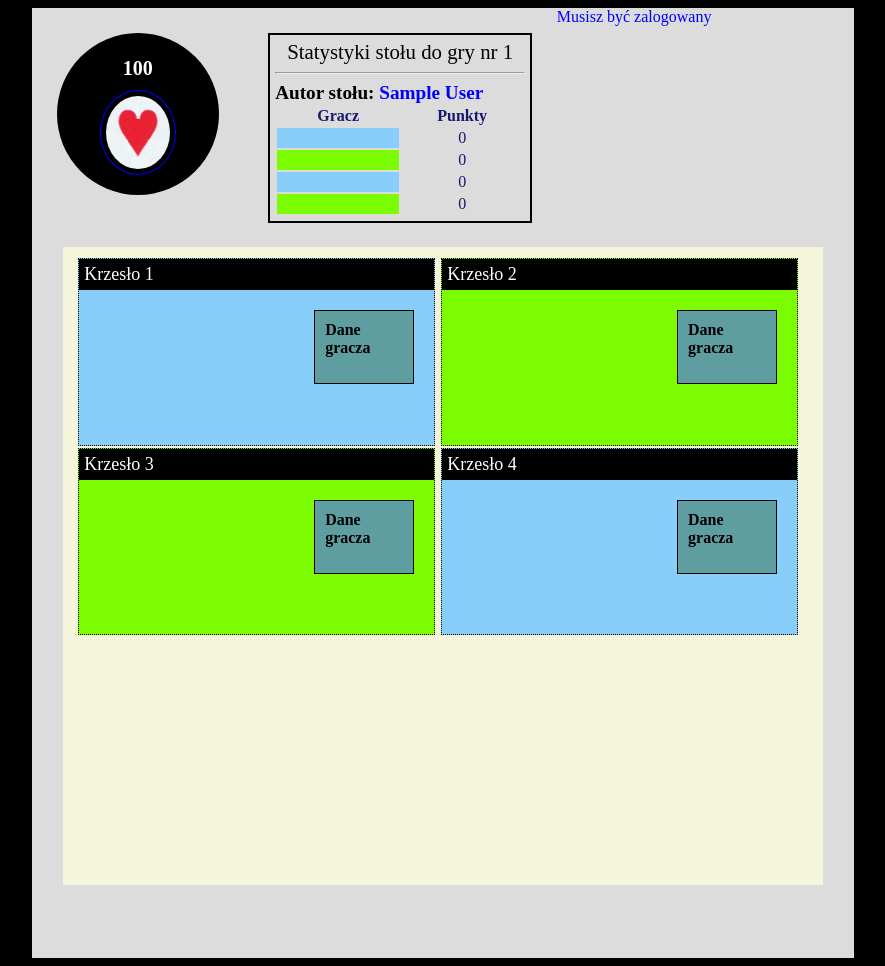
After one commit to AndyWolfNo1/gra_w_tysiaca, a Flask app: template gra_w_tysiaca/templates/table.html in a window 1280 px wide. The commit adds this page. Shown: the whole page, without its empty margins (197-1082 px from the left). Run offline with Flask 2, Linux system fonts and the light colour scheme; the template is opened without the code that fills it: most values are stand-ins (such as "Sample title", 1, 10 or a date in 2020); data that the repository does not hold is empty; parts of the project's set-up code (start-up, migrations or seed data) failed here and were passed over; some libraries are stand-ins or nearby versions.

Commit message:
Dodano autoryzację, bdowa interfejsu

```diff
--- a/gra_w_tysiaca/__init__.py
+++ b/gra_w_tysiaca/__init__.py
@@ -2,6 +2,8 @@ from flask import Flask
 from flask import render_template
 from flask import request
 from flaskext.mysql import MySQL
+from flask import url_for, session, redirect, escape
+from hashlib import md5
 
 
 # app.static_folder = 'static'
@@ -12,5 +14,6 @@ app.config['MYSQL_DATABASE_USER'] = 'root'
 app.config['MYSQL_DATABASE_PASSWORD'] = ''
 app.config['MYSQL_DATABASE_DB'] = 'tysiac'
 app.config['MYSQL_DATABASE_HOST'] = 'localhost'
+app.secret_key = 'asd1d4w9f21d13dlo6zd1f4lb6j2vne6la5'
 mysql.init_app(app)
 from gra_w_tysiaca import views
--- a/gra_w_tysiaca/static/style.css
+++ b/gra_w_tysiaca/static/style.css
@@ -26,20 +26,48 @@ img {
 #container {
 	margin-left:auto;
 	margin-right:auto;
-	background:#354f5d;
-	height:850px;
+	background:#DCDCDC;
+	height:950px;
 	width:65%;
 }
 
-#players {
+.players {
 	border:1px dotted black;
 	float:left;
-	height:33.3%;
-	width:49.7%;
+	height:30%;
+	width:48%;
+	margin:1px;
+	margin-left:5px;
+}
+
+#chair1 {
+	background:#87CEFA;
+}
+
+#chair2 {
+	background:#7CFC00;
+}
+
+#chair3 {
+	background:#7CFC00;
+}
+
+#chair4 {
+	background:#87CEFA;
 }
 
 #clear {
 	clear:both;
+}
+
+#dane_gracza {
+	float:right;
+	margin:20px;
+	color:black;
+	border:1px solid black;
+	background:#5F9EA0;
+	padding:10px;
+	width:22%;
 }
 
 #table {
@@ -50,6 +78,14 @@ img {
 	height:98.2%;
 }
 
+#stoly {
+	float:left;
+	width:30%;
+	border:1px dotted blue;
+	font-size:20px;
+	padding-bottom:30px;
+}
+
 #name_player {
 	border:1px dotted black;
 	padding:10px;
@@ -58,11 +94,13 @@ img {
 }
 
 #blat {
-	width:200px;
-	height:37.3%;
+	width:90%;
+	height:65%;
 	margin-left:auto;
 	margin-right:auto;
 	/* border: 2px double yellow; */
+	background:#F5F5DC;
+	padding:10px;
 }
 
 #card_blat {
@@ -81,6 +119,9 @@ img {
 #card_mus {
 	float:left;
 	width:10%;
+	margin:5px;
+	margin-top:8px;
+
 }
 
 #cards {
@@ -88,7 +129,7 @@ img {
 	margin-left:25%;
 }
 
-#licit {
+#user_log {
 	position:absolute;
 	left:90px;
 	top:80px;
@@ -96,20 +137,28 @@ img {
 	border:1px dotted red;
 	height:18%;
 	width:10%;
+	padding:1%;
 }
 
 #musik {
-	position:absolute;
-	left:90px;
-	top:250px;
-	/* border: 1px dotted red; */
-	height:18%;
-	width:10%;
-	/* display:none; */
+	float:right;
+	padding:30px;
 }
 
-#licytacja {
+#interaction {
+	float:left;
+	padding:30px;
+	margin:30px;
+}
+
+#licit {
 	border:1px dotted black;
 	color:white;
-	margin:3px;
+	width: 160px;
+	height:160px;
+	margin:3%;
+	background:black;
+	float:left;
+	border-radius: 50%;
+	font-size: 20px;
 }
--- a/gra_w_tysiaca/templates/klasyfikacja.html
+++ b/gra_w_tysiaca/templates/klasyfikacja.html
@@ -11,7 +11,7 @@
 				<th>Points</th>
 			</tr>
 			{%for i in range(ile)%}
-				<tr><td>{{data[i][0]}}</td><td>{{data[i][1]}}</td><td>{{data[i][2]}}</td></tr>
+				<tr><td>{{data[i][0]}}</td><td>{{data[i][1]}}</td><td>{{data[i][4]}}</td></tr>
 			{%endfor%}
 		</table>
 	</center>
--- /dev/null
+++ b/gra_w_tysiaca/templates/table.html
@@ -0,0 +1,186 @@
+<!doctype html>
+<html>
+<head>
+	<title>Stół do gry: {{table_id}}</title>
+	<link rel="stylesheet" href="../static/style.css" />
+</head>
+<body>
+{% if 'username' in session: %}
+<div style="margin-top:50px; margin-left:30px;">
+		<li style="font-size:1.2em; color:blue;">{{session['username']}}</li>
+</div>
+<div id="clear"></div>
+{% endif %}
+
+<div id="container">
+
+<div id="licit">
+	<div>
+		<div id="licytacja"><center><b><br>100</b></center></div>
+		<center><img src="../static/image/kier.jpg" style="border-radius: 50%; border: 1px solid blue; padding: 5px; width: 40%; margin:5px; margin-top:10px;"></center>
+	</div>
+</div>
+<div style="float:left; margin:3%; padding:5px; border:2px solid black;">
+	<center><span style="color:black; font-size:1.3em;">Statystyki stołu do gry nr {{table_id}}</span></center>
+	<hr></hr>
+	<span style="color:black; font-size:1.2em;"><b>Autor stołu:<span style="color:blue"> {{author}} </span></b></span>
+	<TABLE style="color:#191970;">
+		<TR><TH WIDTH=120>Gracz</TH><TH WIDTH=120>Punkty</TH></TR>
+
+		<TR>
+			<TD style="padding-left:17%; background:#87CEFA;">{% for i in table_players: %}
+					{% if i[2] == 1 %}
+					{{ i[1] | capitalize}}
+					{% endif %}
+				{% endfor %}</TD><TD><center>0</center></TD>
+		</TR>
+		<TR>
+			<TD style="padding-left:17%; background:#7CFC00;">{% for i in table_players: %}
+					{% if i[2] == 2 %}
+					{{ i[1] | capitalize}}
+					{% endif %}
+				{% endfor %}</TD><TD><center>0</center></TD>
+		</TR>
+		<TR>
+			<TD style="padding-left:17%; background:#87CEFA;">{% for i in table_players: %}
+					{% if i[2] == 3 %}
+					{{ i[1] | capitalize}}
+					{% endif %}
+				{% endfor %}</TD><TD><center>0</center></TD>
+		</TR>
+		<TR>
+			<TD style="padding-left:17%; background:#7CFC00;">{% for i in table_players: %}
+					{% if i[2] == 4 %}
+					{{ i[1] | capitalize}}
+					{% endif %}
+				{% endfor %}</TD><TD><center>0</center></TD>
+		</TR>
+	</TABLE>
+</div>
+{% if int_chairs != 4: %}
+		{% if 'username' in session: %}
+		<form action="" method="post">
+			<div style="float:left; margin:60px; color:black;">
+				krzesło 1<input type="radio" value="1" name="sit_down" {% for i in chairs:%}{% if 1 == i[0]: %}checked disabled checked {% endif %}{% endfor %}><br>
+				krzesło 2<input type="radio" value="2" name="sit_down" {% for i in chairs:%}{% if 2 == i[0]: %}checked disabled checked{% endif %}{% endfor %}><br>
+				krzesło 3<input type="radio" value="3" name="sit_down" {% for i in chairs:%}{% if 3 == i[0]: %}checked disabled checked{% endif %}{% endfor %}><br>
+				krzesło 4<input type="radio" value="4" name="sit_down" {% for i in chairs:%}{% if 4 == i[0]: %}checked disabled checked{% endif %}{% endfor %}><br><br>
+		{% if session['username'] in gracze:%}
+		 Siedzisz
+		{% else %}
+			<button type="submit" style=" font-size:1.2em;">Usiądz</button>
+		{% endif %}
+
+			</div>
+		</form> {% else %} Musisz być zalogowany {% endif %}
+{% endif %}
+
+
+<div id="musik">
+	<div>
+		<!-- <div id="card_mus"> -->
+			<!-- <img src="../static/image/tyl.jpg" style="display://none"> -->
+		<!-- </div> -->
+		<!-- <div id="card_mus"> -->
+			<!-- <img src="../static/image/tyl.jpg" style="//display:none"> -->
+		<!-- </div> -->
+		<!-- <div id="card_mus"> -->
+			<!-- <img src="../static/image/tyl.jpg" style="//display:none"> -->
+		<!-- </div> -->
+		<!-- <div id="card_mus"> -->
+			<!-- <img src="../static/image/tyl.jpg" style="//display:none"> -->
+		<!-- </div> -->
+		<div id="clear"></div>
+	</div>
+</center>
+</div>
+
+
+<div id="interaction">
+{% if int_chairs == 4: %}
+	{% if author == session['username'].capitalize(): %}
+			{% if table %}
+				{{table}}
+			{% else %}
+				<form action="" method="post">
+					<button type="submit" name="run_table" value="true" style=" font-size:1.2em;">Start</button>
+				</form>
+			{% endif %}
+	{% endif %}
+{% endif %}
+
+</div>
+<div id="clear"></div>
+<div id="blat">
+	<div class="players" id="chair1">
+	<div style="background:black; color:white; font-size: 18px; padding:5px;">Krzesło 1</div>
+		{% for i in range(5):%}
+			<!-- <div id="card_mus"><img src="../static/image/tyl.jpg"></div> -->
+		{% endfor %}
+		<div id="dane_gracza">
+			<b>Dane gracza</b><br>
+			<p>
+				{% for i in table_players: %}
+					{% if i[2] == 1 %}
+					{{ i[1] | capitalize}}
+					{% endif %}
+				{% endfor %}
+			</p>
+		</div>
+	</div>
+	<div class="players" id="chair2">
+	<div style="background:black; color:white; font-size: 18px; padding:5px;">Krzesło 2</div>
+		{% for i in range(5):%}
+			<!-- <div id="card_mus"><img src="../static/image/tyl.jpg"></div> -->
+		{% endfor %}
+		<div id="dane_gracza">
+			<b>Dane gracza</b><br>
+			<p>
+				{% for i in table_players: %}
+					{% if i[2] == 2 %}
+					{{ i[1] | capitalize }}
+					{% endif %}
+				{% endfor %}
+			</p>
+		</div>
+
+	</div>
+	<div class="players" id="chair3">
+	<div style="background:black; color:white; font-size: 18px; padding:5px;">Krzesło 3</div>
+		{% for i in range(5):%}
+			<!-- <div id="card_mus"><img src="../static/image/tyl.jpg"></div> -->
+		{% endfor %}
+		<div id="dane_gracza">
+			<b>Dane gracza</b><br>
+			<p>
+				{% for i in table_players: %}
+					{% if i[2] == 3 %}
+					{{ i[1] | capitalize }}
+					{% endif %}
+				{% endfor %}
+			</p>
+		</div>
+	</div>
+	<div class="players" id="chair4">
+	<div style="background:black; color:white; font-size: 18px; padding:5px;">Krzesło 4</div>
+		{% for i in range(5):%}
+			<!-- <div id="card_mus"><img src="../static/image/tyl.jpg"></div> -->
+		{% endfor %}
+		<div id="dane_gracza">
+			<b>Dane gracza</b><br>
+			<p>
+				{% for i in table_players: %}
+					{% if i[2] == 4 %}
+					{{ i[1] | capitalize }}
+					{% endif %}
+				{% endfor %}
+			</p>
+		</div>
+	</div>
+</div>
+<div id="clear"></div>
+</div>
+
+<script type="text/javascript" src="https://code.jquery.com/jquery-2.1.1.min.js"></script>
+</body>
+</html>
--- a/gra_w_tysiaca/views.py
+++ b/gra_w_tysiaca/views.py
@@ -2,34 +2,81 @@ from gra_w_tysiaca import app
 from gra_w_tysiaca import mysql
 from flask import render_template
 from flask import request
-from gra_w_tysiaca.klass.Table import *
-from gra_w_tysiaca.klass.Card import *
+#from gra_w_tysiaca.klass.Table import *
+#from gra_w_tysiaca.klass.Card import *
 from gra_w_tysiaca.klass.Player import *
-from gra_w_tysiaca.klass.Deck import *
-from gra_w_tysiaca.klass.Tactics import *
-from gra_w_tysiaca.klass.test import *
+#from gra_w_tysiaca.klass.Deck import *
+#from gra_w_tysiaca.klass.Tactics import *
+#from gra_w_tysiaca.klass.test import *
 from random import shuffle
 from flask_table import Table, Col
 import jinja2
+from flask import url_for, session, redirect, escape
+from hashlib import md5
 
 
 env = jinja2.Environment(loader=jinja2.FileSystemLoader(['templates/']))
 
 
-@app.route('/')
+@app.route('/',methods = ['POST', 'GET'])
 def start():
-    ready()
-    return render_template( 'start.html' )
-
-@app.route('/register')
-def register():
-    ready()
-    return render_template( 'register.html' )
+    if request.method == 'POST':
+        if request.form["add_table"] == "true":
+            conn = mysql.connect()
+            cur = conn.cursor()
+            to_db = session['username']
+            cur.execute("""INSERT INTO `tables`(`author`, `stan`) VALUES ( %s ,0)""", session['username'].capitalize())
+            data = cur.fetchall()
+            conn.commit()
+            return "Dodano stół"
+    else:
+        return render_template( 'start.html' )
 
 
-@app.route('/player')
-def gracz():
-    return render_template( 'player.html' )
+@app.route('/table/<int:table_id>',methods = ['POST', 'GET'])
+def table(table_id):
+    conn = mysql.connect()
+    cur = conn.cursor()
+    cur.execute("""SELECT `chair` FROM `t_p` WHERE table_ID = %s """, table_id )
+    chairs = cur.fetchall()
+    int_chairs = len(chairs)
+    cur.execute("""SELECT * FROM `t_p` WHERE table_ID = %s """, table_id )
+    gracze = cur.fetchall()
+    cur.execute("""SELECT `author` FROM `tables` WHERE ID = %s  """, table_id )
+    author = cur.fetchall()
+    author = author[0][0]
+    cur.execute("""SELECT * FROM `t_p` WHERE table_ID = %s  """, table_id )
+    table_players = cur.fetchall()
+    buff = []
+    gracze_ogolem = gracze
+    for i in gracze:
+        buff.append(i[1])
+    gracze = buff
+
+    if request.method == 'POST':
+        if request.form["run_table"]:
+            list_playesrs = []
+            return render_template('test2.html', gracze_ogolem=gracze_ogolem)
+
+    if request.method == 'POST':
+        if request.form["sit_down"]:
+            chair = request.form['sit_down']
+            conn = mysql.connect()
+            cur = conn.cursor()
+            table_id = table_id
+            to_db = (session['username'], chair, table_id)
+            cur.execute("""INSERT INTO `t_p`(`name`, `chair`,`table_ID`) VALUES ( %s , %s, %s)""", to_db )
+            conn.commit()
+            return "dodano"
+    else:
+        return render_template('table.html', table_id = table_id,
+                               chairs=chairs,
+                               gracze=gracze,
+                               author=author,
+                               table_players=table_players,
+                               int_chairs=int_chairs,
+                               gracze_ogolem=gracze_ogolem,
+                               )
 
 
 @app.route('/klasyfikacja')
@@ -40,51 +87,93 @@ def klasyfikacja():
     return render_template('klasyfikacja.html', data = data, ile = len(data))
 
 
-@app.route('/test',methods = ['POST', 'GET'])
-def test():
+@app.route('/login',methods = ['POST', 'GET'])
+def login():
+    if 'username' in session:
+        return render_template( 'start.html' )
+
+    error = None
+    error_register = None
+    success_register = None
+    class ServerError(Exception):pass
+
     if request.method == 'POST':
-      table.players[0].name = 'Marek'
-      return render_template("test.html")
-    else:
-        return render_template( 'test.html' )
+        if request.form["action"] == "login":
+            try:
+                conn = mysql.connect()
+                cur = conn.cursor()
+                username_form  = request.form['username']
+                cur.execute("SELECT COUNT(1) FROM gracze WHERE login = '" + username_form +"'")
+
+                if not cur.fetchone()[0]:
+                    raise ServerError('Błędna nazwa użytkownika')
+
+                password_form  = request.form['password']
+                cur.execute("SELECT passwd FROM gracze WHERE login = '" + username_form +"'")
+
+                for row in cur.fetchall():
+                    if md5(password_form.encode('utf-8')).hexdigest() == row[0]:
+                        session['username'] = request.form['username']
+                        return render_template( 'start.html' )
+
+                raise ServerError('Błędne hasło')
+
+            except ServerError as e:
+                error = str(e)
+
+        if request.form["action"] == "register":
+            try:
+                conn = mysql.connect()
+                cur = conn.cursor()
+                name_form = request.form['name']
+                username_form  = request.form['user']
+                password_form  = request.form['pass']
+                hash_password = md5(password_form.encode('utf-8')).hexdigest()
+                to_db = ("", username_form, hash_password, name_form, 0)
+                cur.execute("SELECT COUNT(1) FROM gracze WHERE login = '" + username_form +"'")
+
+                if cur.fetchone()[0]:
+                    raise ServerError('Nazwa uzytkownika zajęta')
+
+                else:
+                    cur.execute("INSERT INTO gracze VALUES (%s, %s, %s, %s, %s)", to_db)
+                    conn.commit()
+                    success_register = "Zarejestrowałeś się!"
+
+            except ServerError as e:
+                error_register = str(e)
+
+    return render_template('login.html', error=error, error_register=error_register, success_register=success_register)
 
 
-@app.route('/register',methods = ['POST', 'GET'])
-def print_data():
-    if request.method == 'POST':
-      result = request.form
-      return render_template("test2.html",result = result)
-
+@app.route('/logout')
+def logout():
+    session.pop('username', None)
+    return render_template( 'start.html' )
 
 
 @app.context_processor
 def inject_variables():
+    cursor = mysql.connect().cursor()
+    cursor.execute("SELECT * from gracze")
+    users = cursor.fetchall()
+    cursor.execute("SELECT * from tables")
+    tables = cursor.fetchall()
     return dict(
-        the_title = table,
-        data = table,
+        session = session,
+        tables = tables,
+        users = users,
         navigation = [
             {
                 'href': '/',
                 'caption': 'Główna'
             },
             {
-                'href': 'test',
-                'caption': 'Test'
-            },
-            {
-                'href': 'player',
-                'caption': 'Gra'
-            },
-            {
                 'href': 'klasyfikacja',
                 'caption': 'Punktacja'
             },
             {
-                'href': 'register',
-                'caption': 'Rejestracja'
-            },
-            {
-                'href': 'test2',
-                'caption': 'test2'
+                'href': 'login',
+                'caption': 'Logowanie'
             }
         ])
```
Also changed, not shown: gra_w_tysiaca/klass/Player.py (+14 -3 lines), gra_w_tysiaca/templates/base.html (+8 -2 lines), gra_w_tysiaca/templates/login.html (added, +57 -0 lines), gra_w_tysiaca/templates/register.html (+32 -14 lines), gra_w_tysiaca/templates/start.html (+25 -0 lines), gra_w_tysiaca/templates/test2.html (+4 -13 lines), gra_w_tysiaca/szablony.py (added).
